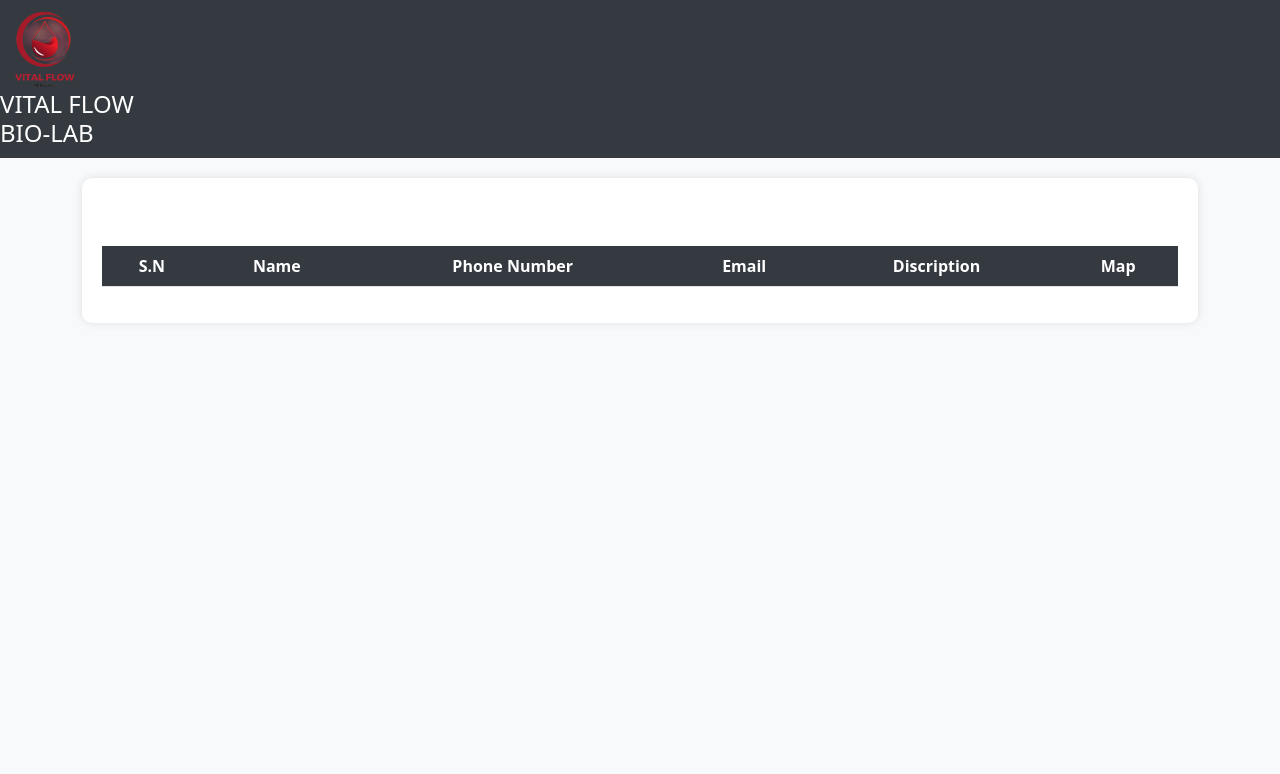
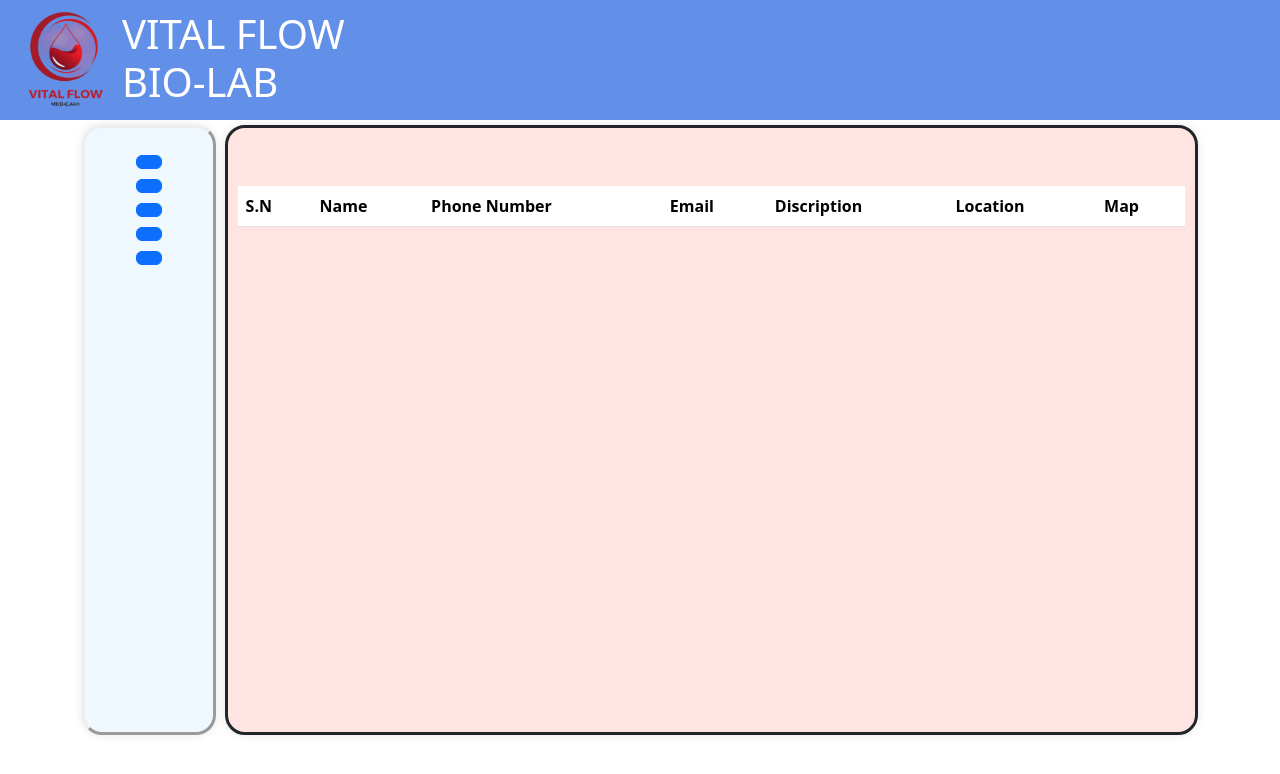
Before and after one commit to Ayush-Adhikari123/VitalFlow, a Django app: template Sem3project/templates/homeservicepannel.html in a window 1280 px wide. Shown: the top 774 px of the page. Run offline with Django 4.2, Linux system fonts and the light colour scheme; the template is opened without the code that fills it, so the values that code supplies are empty; some libraries are stand-ins or nearby versions.

Commit message:
directions added in the table

```diff
--- a/Sem3project/templates/homeservicepannel.html
+++ b/Sem3project/templates/homeservicepannel.html
@@ -1,8 +1,30 @@
-<!DOCTYPE html>
-<html lang="en">
+{% extends "admincore.html" %}
+{% block navbody %}
+<div class="top-buttons">
+    <a href="/homeservicepannel"> <button class="btn btn-primary with-icon-idk"></button></a>
+</div>
+<div class="top-buttons">
+    <a href=""> <button class="btn btn-primary with-icon-feedback"></button></a>
+</div>
+<div class="top-buttons">
+    <a href=""> <button class="btn btn-primary with-icon-addtech"></button></a>
+</div>
+<div class="top-buttons">
+    <button class="btn btn-primary with-icon-profile"></button>
+</div>
+<div class="top-buttons">
+    <button class="btn btn-primary with-icon-logout" onclick="showLoadingScreen()"></button>
+</div>
+
+<!-- <div class="loading-screen" id="loadingScreen">
+    <img src="/static/images/loding.gif" alt="">
+</div> -->
+{% endblock navbody %}
+{% block body %}
+<link rel="stylesheet" href="/static/css/homeservicepannel.css">
 
 <head>
-    <script src="https://code.jquery.com/jquery-3.2.1.slim.min.js"></script>
+    <!-- <script src="https://code.jquery.com/jquery-3.2.1.slim.min.js"></script>
     <script src="https://cdn.jsdelivr.net/npm/@popperjs/core@2.10.2/dist/umd/popper.min.js"></script>
     <script src="https://maxcdn.bootstrapcdn.com/bootstrap/4.0.0/js/bootstrap.min.js"></script>
     <meta charset="utf-8">
@@ -10,25 +32,19 @@
     <title>VitalFlow</title>
     <link href="https://cdn.jsdelivr.net/npm/bootstrap@5.3.2/dist/css/bootstrap.min.css" rel="stylesheet"
         integrity="sha384-T3c6CoIi6uLrA9TneNEoa7RxnatzjcDSCmG1MXxSR1GAsXEV/Dwwykc2MPK8M2HN" crossorigin="anonymous">
-    <link rel="stylesheet" href="/static/techpannel.css" />
+    <link rel="stylesheet" href="/static/techpannel.css" />-->
     <link rel="stylesheet" href="https://unpkg.com/leaflet@1.7.1/dist/leaflet.css" />
     <script src="https://unpkg.com/leaflet@1.7.1/dist/leaflet.js"></script>
     <style>
-        #map { height: 400px; }
+        #map {
+            height: 400px;
+        }
     </style>
 </head>
 
 <body>
-    <div class="header">
-        <div class="logo">
-            <img src="/static/Images/Logo.png" alt="Header Image" style="height: 100px;">
-        </div>
-        <div class="company-name">
-            <h1>VITAL FLOW<br>BIO-LAB</h1>
-        </div>
-    </div>
-    <div class="container">
-        <div class="rounded-box2">
+
+
     <table class="table table-striped mt-5">
         <thead>
             <tr>
@@ -37,6 +53,7 @@
                 <th scope="col">Phone Number</th>
                 <th scope="col">Email</th>
                 <th scope="col">Discription</th>
+                <th scope="col">Location</th>
                 <th scope="col">Map</th>
                 {% comment %} <th scope="col">Actions</th> {% endcomment %}
             </tr>
@@ -49,11 +66,11 @@
                 <td>{{ homeservice.Phonenumber }}</td>
                 <td>{{ homeservice.Email }}</td>
                 <td>{{ homeservice.discription }}</td>
+                <td>{{ homeservice.location }}</td>
                 <td>
                     <button class="btn btn-primary show-map" data-service-id="{{ homeservice.id }}">Location</button>
                     <div id="map_{{ homeservice.id }}" class="map-container" style="display: none; height: 200px;"
-                                            data-latitude="{{ homeservice.latitude }}"
-                                            data-longitude="{{ homeservice.longitude }}"
+                        data-latitude="{{ homeservice.latitude }}" data-longitude="{{ homeservice.longitude }}"
                         data-location="{{ homeservice.location }}">
                     </div>
                 </td>
@@ -68,32 +85,13 @@
             {% endfor %}
         </tbody>
     </table>
-        </div>
-    </div>
-    {% comment %} <script>
-        document.querySelector('.show-map').addEventListener('click', function() {
-            var mapId = "{{ homeservice.id }}";
-            var mapContainer = document.getElementById('map_' + mapId);
-            if (mapContainer.style.display === 'none') {
-                mapContainer.style.display = 'block';
 
-                var map = L.map('map_' + mapId).setView([{{ homeservice.latitude }}, {{ homeservice.longitude }}], 13);
 
-                L.tileLayer('https://{s}.tile.openstreetmap.org/{z}/{x}/{y}.png', {
-                    attribution: '&copy; <a href="https://www.openstreetmap.org/copyright">OpenStreetMap</a> contributors'
-                }).addTo(map);
 
-                L.marker([{{ homeservice.latitude }}, {{ homeservice.longitude }}]).addTo(map)
-                    .bindPopup('<b>Service Location</b><br>{{ homeservice.location }}').openPopup();
-            } else {
-                mapContainer.style.display = 'none';
-            }
-        });
-    </script>{% endcomment %}
     <script>
         var showMapButtons = document.querySelectorAll('.show-map');
-        showMapButtons.forEach(function(button) {
-            button.addEventListener('click', function() {
+        showMapButtons.forEach(function (button) {
+            button.addEventListener('click', function () {
                 var serviceId = this.getAttribute('data-service-id');
                 var mapContainer = document.getElementById('map_' + serviceId);
 
@@ -117,6 +115,13 @@
                 }
             });
         });
+
+        function showLoadingScreen() {
+            document.getElementById('loadingScreen').style.display = 'flex';
+            setTimeout(function () {
+                window.location.href = '/adminlogout';
+            }, 1000);
+        }
     </script>
     <script>
         function myFunction() {
@@ -128,5 +133,4 @@
         }
     </script>
 </body>
-
-</html>
+{% endblock body %}
```
Lines whose indentation alone changed are shown as unchanged.
